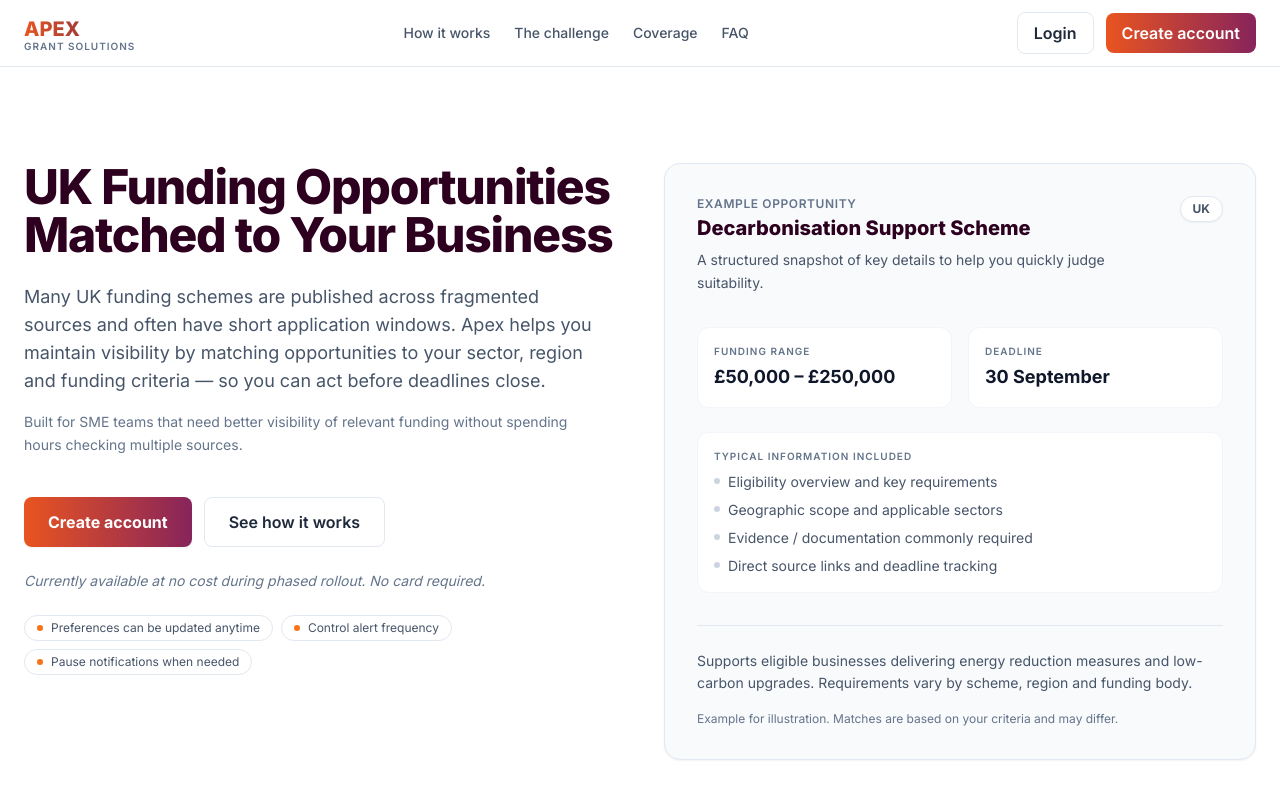
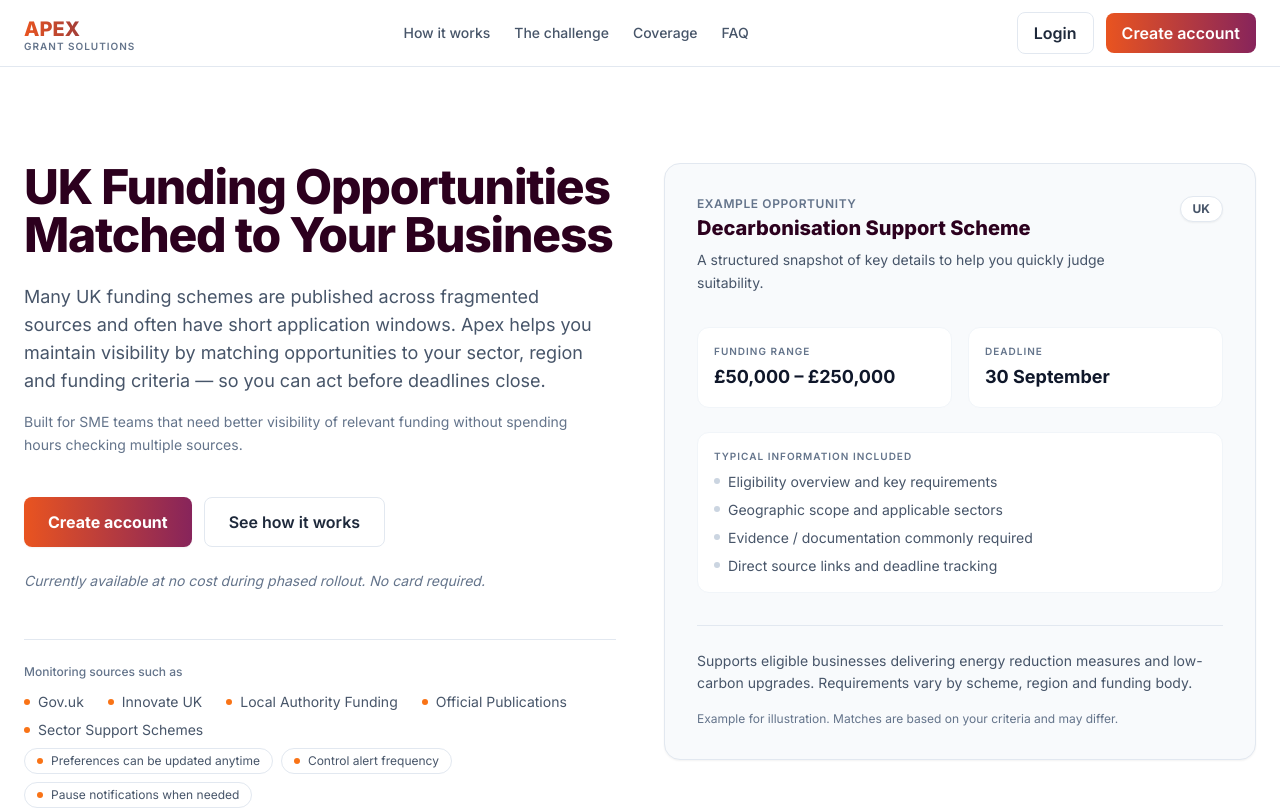
Before and after one commit to J-J-Day/apex-portal, a Next.js app: page /landing in a window 1280 px wide. Shown: the top 809 px of the page. Built offline with nearby package versions, Linux system fonts and the light colour scheme.

Commit message:
Update page.tsx

```diff
--- a/app/landing/page.tsx
+++ b/app/landing/page.tsx
@@ -142,6 +142,26 @@ export default function LandingPage() {
               </div>
 
               <div className="mt-6 flex flex-wrap gap-2 text-xs text-slate-600">
+                <div className="mt-6 pt-6 border-t border-slate-200">
+  <div className="text-xs text-slate-500 mb-3 font-medium">
+    Monitoring sources such as
+  </div>
+
+  <div className="flex flex-wrap gap-x-6 gap-y-2 text-sm text-slate-600">
+    {[
+      "Gov.uk",
+      "Innovate UK",
+      "Local Authority Funding",
+      "Official Publications",
+      "Sector Support Schemes",
+    ].map((source) => (
+      <div key={source} className="flex items-center gap-2">
+        <span className="h-1.5 w-1.5 rounded-full bg-orange-500" />
+        <span>{source}</span>
+      </div>
+    ))}
+  </div>
+</div>
                 <span className="inline-flex items-center gap-2 rounded-full border border-slate-200 bg-white px-3 py-1">
                   <span className="h-1.5 w-1.5 rounded-full bg-orange-500" />
                   Preferences can be updated anytime
```
